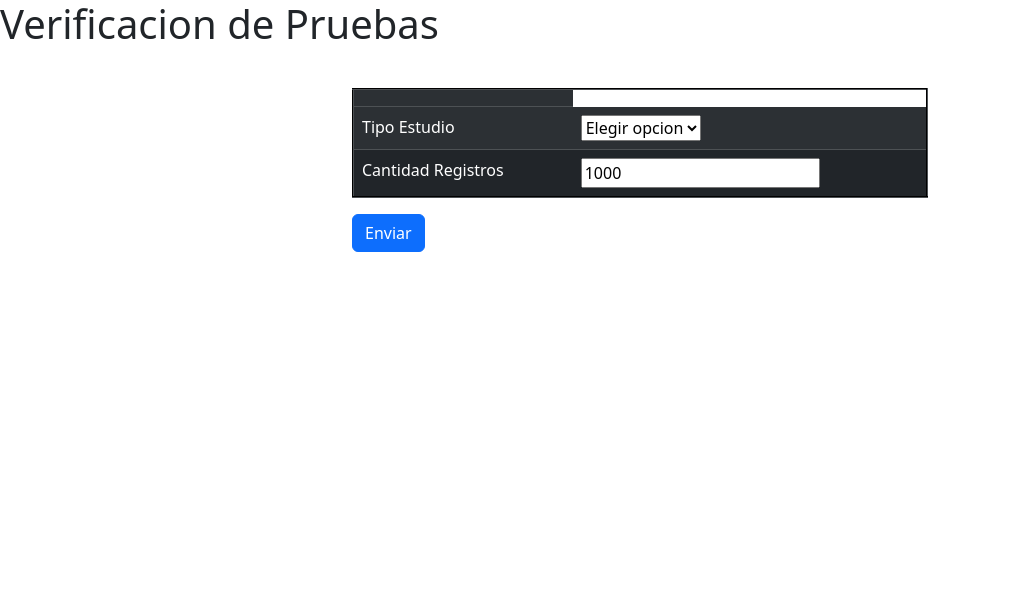
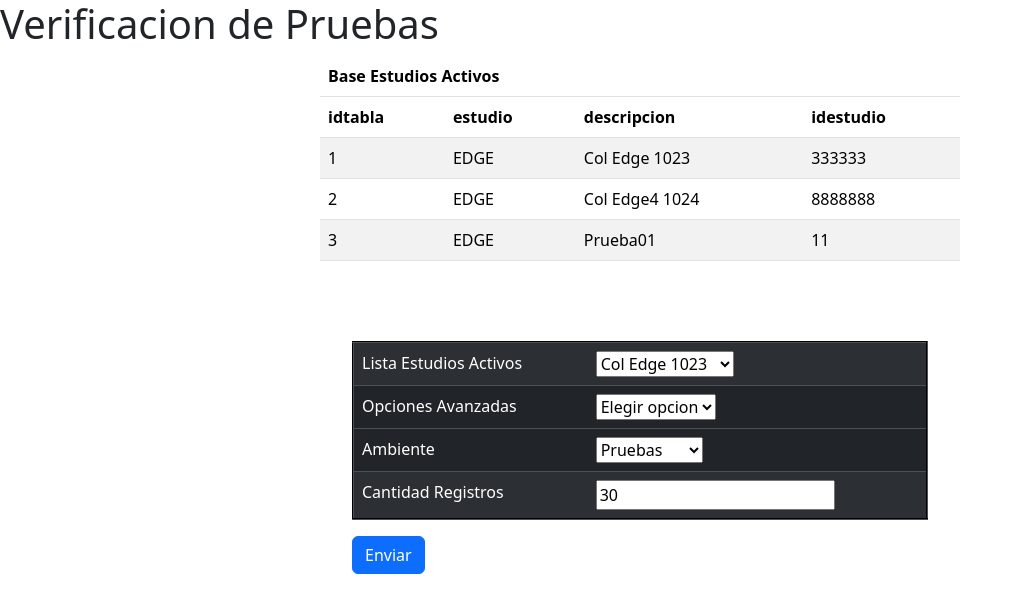
Before and after one commit to luis-fer993/Ideas03Ocr, a Flask app: page /test in a window 1280 px wide. Shown: the top 613 px of the page, without its empty margins (0-1023 px from the left). Run offline with Flask 3, Linux system fonts and the light colour scheme; some libraries are stand-ins or nearby versions.

Commit message:
new base db, manager,

```diff
--- a/db/BaseEstudios.csv
+++ b/db/BaseEstudios.csv
@@ -1 +1,4 @@
-IdTabla,Estudio,IdEstudio
+idtabla,estudio,descripcion,idestudio
+1,EDGE,Col Edge 1023,333333
+2,EDGE,Col Edge4 1024,8888888
+3,EDGE,Prueba01,11
--- a/main.py
+++ b/main.py
@@ -5,6 +5,7 @@ import os
 from mysql.connector import connect , Error
 import re
 from pathlib import Path
+import sqlite3
 from dotenv import load_dotenv
 load_dotenv()
 
@@ -55,7 +56,7 @@ class DB():
         return result
 
 
-def testProcess(idStudio,tpst='otro', finicio ='' , ffin ='', nrecord=5):
+def testProcess(idStudio,tpst='otro', finicio ='' , ffin ='', nrecord=30):
     if tpst == 'otro':url =f'https://www.easysalespruebas.com.co/ServiciosEasySurvey/api/ObtenerExportadoEncuesta?usuario=EasySurveyClientMeiko&password=EasySurveyClientMeiko&id_encuesta={idStudio}&idr_encabezado=0'
     else: url= f'https://www.easysalespruebas.com.co/ServiciosEasySurvey/api/ObtenerExportadoEncuestaRangoFechaRecepcion?usuario=EasySurveyClientMeiko&password=EasySurveyClientMeiko&id_encuesta={idStudio}&fecha_inicial={finicio}000000&fecha_final={ffin}235959'
     req = requests.get(url)
@@ -75,19 +76,53 @@ def testProcess(idStudio,tpst='otro', finicio ='' , ffin ='', nrecord=5):
             else:
                 data= pd.read_csv(path).tail(nrecord)
                 data= data[['Auditor','Response.Received','Descripcion','responseModified','ENCUESTADOR','pre_nombreestablecimiento']]
+
                 result=data.to_numpy()
                 result=data.to_dict(orient='records')
+                #result=data.to_html(classes='table table-striped tablacss')
                 #f1=result.shape
+                #result=data.to_html(classes='table table-dark')
                 return result
     else: return f'Error en la consulta Estudio no encontrado  http:{req.status_code}'
 
 
-def StudyModificator():
+def baseStudiesOperations(operation='r',data={}):
+    #defult read file and data (r)
+    #writte with (w)
+    # path db/base.csv
     FilePathBase=Path('db','BaseEstudios.csv')
-    with open(FilePathBase, 'wb') as BaseWirtte:
-        BaseWirtte.write()#terminar
-        BaseWirtte.close()
+    if operation == 'w':
 
-    with open(FilePathBase, 'rb') as BaseRead:
-        BaseRead.write()#terminar
-        BaseRead.close()
+        newEdit=pd.read_csv(FilePathBase)
+        idEspecifico=newEdit[['idtabla']==data['idtabla']]
+
+
+        with open(FilePathBase, 'wb') as BaseWirtte:
+            BaseWirtte.write()#terminar
+            BaseWirtte.close()
+    else:
+        BaseRead = pd.read_csv(FilePathBase)
+        result = BaseRead.to_dict(orient='records')
+    return result
+
+def baseQuery():
+    FilePathBase=Path('db','BaseEstudios.db')
+    conn = sqlite3.connect(FilePathBase)
+    cursor = conn.cursor()
+    # Define the SQL statement to create a table
+    create_table_sql = '''
+    CREATE TABLE IF NOT EXISTS easyestudios (
+        idtabla INTEGER PRIMARY KEY,
+        estudio TEXT,
+        descripcion TEXT,
+        idestudio INTEGER
+    );
+    '''
+    query="""
+    SELECT * FROM easyestudios
+    """
+    cursor.execute(query)
+    data=cursor.fetchall()
+    conn.commit()
+    conn.close()
+    return data
--- a/static/js/main.js
+++ b/static/js/main.js
@@ -1,15 +1,33 @@
-var IceContDate=document.getElementsByClassName('IceContDate')
-var IceOpt =document.getElementById('IceOpt')
-var FechasIce = document.getElementsByClassName('FechasIce')
-IceOpt.addEventListener('change',()=>{
-    let selected = IceOpt.value;
-    for (let i = 0; i < IceContDate.length; i++) {
-        if (selected === 'ice') {
-            IceContDate[i].style.display = 'table-row'; // or 'table-row', 'block', etc., based on your HTML structure
-            FechasIce[i].setAttribute('required','')
+var advancedContDate=document.getElementsByClassName('advancedContDate')
+var advancedOpt =document.getElementById('advanced')
+var required = document.getElementsByClassName('required')
+var Estudio = document.getElementById('Estudio')
+advancedOpt.addEventListener('change',()=>{
+    let selected = advancedOpt.value;
+    for (let i = 0; i < advancedContDate.length; i++) {
+        if (selected === '1') {
+            advancedContDate[i].style.display = 'table-row'; // or 'table-row', 'block', etc., based on your HTML structure
+            required[i].setAttribute('required','')
+            while (Estudio.options.length > 0) {
+                Estudio.remove(0);
+            }
         } else {
-            IceContDate[i].style.display = 'none';
-            FechasIce[i].removeAttribute('required')
+            advancedContDate[i].style.display = 'none';
+            required[i].removeAttribute('required')
+            Estudio.setAttribute('required','')
+            Estudio.addEventListener('click',()=>{
+                window.location.href=`/test`
+            })
         }
     }
 })
+
+var AmbienteEstudios= document.getElementById('AmbienteEstudios')
+//how to select the option by value content
+AmbienteEstudios.addEventListener('change',()=>{
+    if (AmbienteEstudios.value=='Ambos'){
+        Swal.fire('Atencion',
+        'Escoger los dos ambientes puede generar un mayor tiempo de carga.',
+        'info')
+    }
+})
--- a/templates/base.html
+++ b/templates/base.html
@@ -7,9 +7,11 @@
     <link href="https://cdn.jsdelivr.net/npm/bootstrap@5.3.1/dist/css/bootstrap.min.css" rel="stylesheet" integrity="sha384-4bw+/aepP/YC94hEpVNVgiZdgIC5+VKNBQNGCHeKRQN+PtmoHDEXuppvnDJzQIu9" crossorigin="anonymous">
 <script src="https://cdn.jsdelivr.net/npm/bootstrap@5.3.1/dist/js/bootstrap.bundle.min.js" integrity="sha384-HwwvtgBNo3bZJJLYd8oVXjrBZt8cqVSpeBNS5n7C8IVInixGAoxmnlMuBnhbgrkm" crossorigin="anonymous"></script>
 <link rel="stylesheet" href="https://cdn.datatables.net/1.13.6/css/jquery.dataTables.css" />
-<script src="
+<!-- <script src="
 https://cdn.jsdelivr.net/npm/sweetalert2@11.7.31/dist/sweetalert2.all.min.js
-"></script>
+"></script> -->
+
+<link href="https://cdn.datatables.net/1.13.6/css/dataTables.bootstrap5.min.css">
 </head>
 <body>
     <main>
--- a/templates/test.html
+++ b/templates/test.html
@@ -8,57 +8,99 @@
   'Attention',
   '{{alerts}}'
 )
+
 </script>
 {% endif %}
 
 {% if result == ''%}
 
 <h1>Verificacion de Pruebas</h1>
+
+<table class="table table-striped"style="width: 50vw; margin:0 auto ; padding:.5rem " id="myTable2">
+    <thead>
+        <tr><th colspan="4">Base Estudios Activos</th></tr>
+        <tr>
+            {% for studioItem in studies[0].keys() %}
+            <th>{{ studioItem }}</th>
+            {%endfor%}
+        </tr>
+    </thead>
+    <tbody>
+        {% for row in studies %}
+                <tr>
+                    {% for value in row.values() %}
+                        <td>{{ value }}</td>
+                    {% endfor %}
+                </tr>
+            {% endfor %}
+    </tbody>
+</table>
+
+<br><br>
+
 <form action="" method="post" class="form" style="width: 50vw; margin:0 auto ; padding:2rem ">
     <table  class="table table-striped table-dark" border="2px">
+        <tr class="">
+            <td>
+                Lista Estudios Activos
+            </td>
+            <td>
+                <select name="Estudio" id="Estudio">
+                    {% for estudy in studies%}
+                        <option value="{{estudy.idestudio}}">{{estudy.descripcion}} </option>
+                    {%endfor%}
+                </select>
+            </td>
+        </tr>
+        <div class="advancedFeautures" >
             <tr>
                 <td>
-
+                    Opciones Avanzadas
+                </td>
+                <td>
+                    <select name="options" id="advanced" >
+                        <option value="0" selected>Elegir opcion</option>
+                        <option value="1">Mostrar</option>
+                    </select>
                 </td>
             </tr>
-        <tr style="display: none;">
+            <tr class="hidden advancedContDate" style="display: none;">
                 <td>
                     ID Estudio
                 </td>
                 <td>
-                <input type="number" name="idEstudio" id="idEstudio"  required>
+                    <input type="number" name="idEstudio" id="idEstudio"  class='required'>
                 </td>
             </tr>
             <tr>
+                <td>Ambiente</td>
                 <td>
-                Tipo Estudio
-            </td>
-            <td>
-                <select name="tipoEstudio" id="IceOpt" required>
-                    <option value="">Elegir opcion</option>
-                    <option value="ice">Ice</option>
-                    <option value="otro">otro</option>
+                    <select name="ambiente" id="AmbienteEstudios" required>
+                        <option value="pruebas" selected>Pruebas</option>
+                        <option value="produccion">Produccion</option>
+                        <option value="Ambos">Ambos</option>
                     </select>
                 </td>
             </tr>
-        <tr class="hidden IceContDate" style="display: none;">
+            <tr class="hidden advancedContDate" style="display: none;">
                 <td rowspan="2">
                     Fechas de estudio
                 </td>
                 <td>
-                <label for="inicioIce">Fecha Inicio</label>
-                <input type="date" name="inicioIce" class='FechasIce'>
+                    <label for="fechaInicio">Fecha Inicio</label>
+                    <input type="date" name="fechaInicio" class='required'>
                 </td>
             </tr>
-        <tr class="hidden IceContDate" style="display: none;">
+            <tr class="hidden advancedContDate" style="display: none;">
                 <td>
-                <label for="finIce">Fecha Fin</label>
-                <input type="date" name="finIce" class='FechasIce'>
+                    <label for="fechaFin">Fecha Fin</label>
+                    <input type="date" name="fechaFin" class='required'>
                 </td>
             </tr>
+        </div>
         <tr>
             <td>Cantidad Registros</td>
-            <td><input type="number" name="nRecords" id="" value="1000" required></td>
+            <td><input type="number" name="nRecords" id="" value="30" required></td>
         </tr>
     </table>
     <button  class="btn btn-primary">Enviar </button>
@@ -70,7 +112,24 @@
 <div>
     <h1>Resultado </h1>
 
-    <!-- <pre>{{result}}</pre>  -->
+
+
+<!-- inicio -->
+
+<div class="accordion" id="accordionExample">
+    <div class="accordion-item">
+      <h2 class="accordion-header" id="headingOne">
+        <button class="accordion-button"
+        type="button"
+        data-bs-toggle="collapse"
+        data-bs-target="#collapseOne"
+        aria-expanded="true"
+        aria-controls="collapseOne">
+          Visualizacion Pruebas
+        </button>
+      </h2>
+      <div id="collapseOne" class="accordion-collapse collapse show" aria-labelledby="headingOne" data-bs-parent="#accordionExample">
+        <div class="accordion-body">
             <table border="1" id="myTable" class="display table">
                 <thead>
                     <tr>
@@ -89,26 +148,51 @@
                     {% endfor %}
                 </tbody>
             </table>
-    <br>
+        </div>
+      </div>
+    </div>
+    <div class="accordion-item">
+      <h2 class="accordion-header" id="headingTwo">
+        <button class="accordion-button"
+        type="button"
+        data-bs-toggle="collapse"
+        data-bs-target="#collapseTwo"
+        aria-expanded="true"
+        aria-controls="collapseTwo">
+        Visualizacion Produccion
+        </button>
+      </h2>
+      <div id="collapseTwo" class="accordion-collapse collapse" aria-labelledby="headingTwo" data-bs-parent="#accordionExample">
+        <div class="accordion-body">
+
+        </div>
+      </div>
+    </div>
+  </div>
 
 </div>
 {%endif%}
 
-
 <script>
-$ajax({
+    /*$ajax({
         url:'',
         type:'',
         data:{
 
         }
     })
+    */
+    new DataTable('#myTable', {
+        info: false,
+        ordering: false,
+        paging: false
+    });
+    </script>
 
-</script>
 {% block scripts %}
-<script src="https://cdn.datatables.net/1.13.6/js/jquery.dataTables.js"></script>
-<script src="https://cdnjs.cloudflare.com/ajax/libs/jquery/3.7.1/jquery.min.js" integrity="sha512-v2CJ7UaYy4JwqLDIrZUI/4hqeoQieOmAZNXBeQyjo21dadnwR+8ZaIJVT8EE2iyI61OV8e6M8PP2/4hpQINQ/g==" crossorigin="anonymous" referrerpolicy="no-referrer"></script>
-<!-- <script src="https://unpkg.com/sweetalert/dist/sweetalert.min.js"></script> -->
+<script src="https://cdn.datatables.net/1.13.6/js/jquery.dataTables.min.js"></script>
+<script src="https://cdn.datatables.net/1.13.6/js/dataTables.bootstrap5.min.js"></script>
+
 
 <script src="{{ url_for('static', filename='js/main.js') }}"></script>
 
```
Also changed, not shown: templates/studymanager.html (added, +98 -0 lines), web.py (+35 -7 lines), db/BaseEstudios.db (added), mydatabase.db (added), 2 other files. Lines whose indentation alone changed are shown as unchanged.
